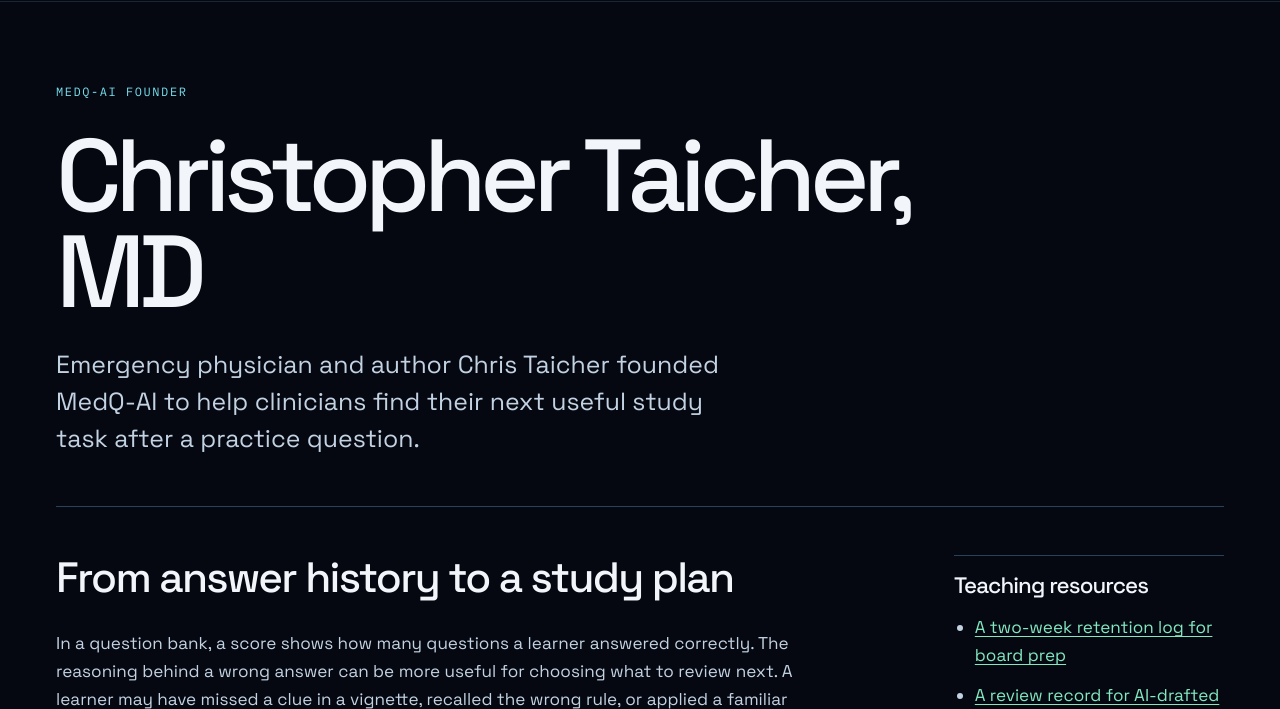
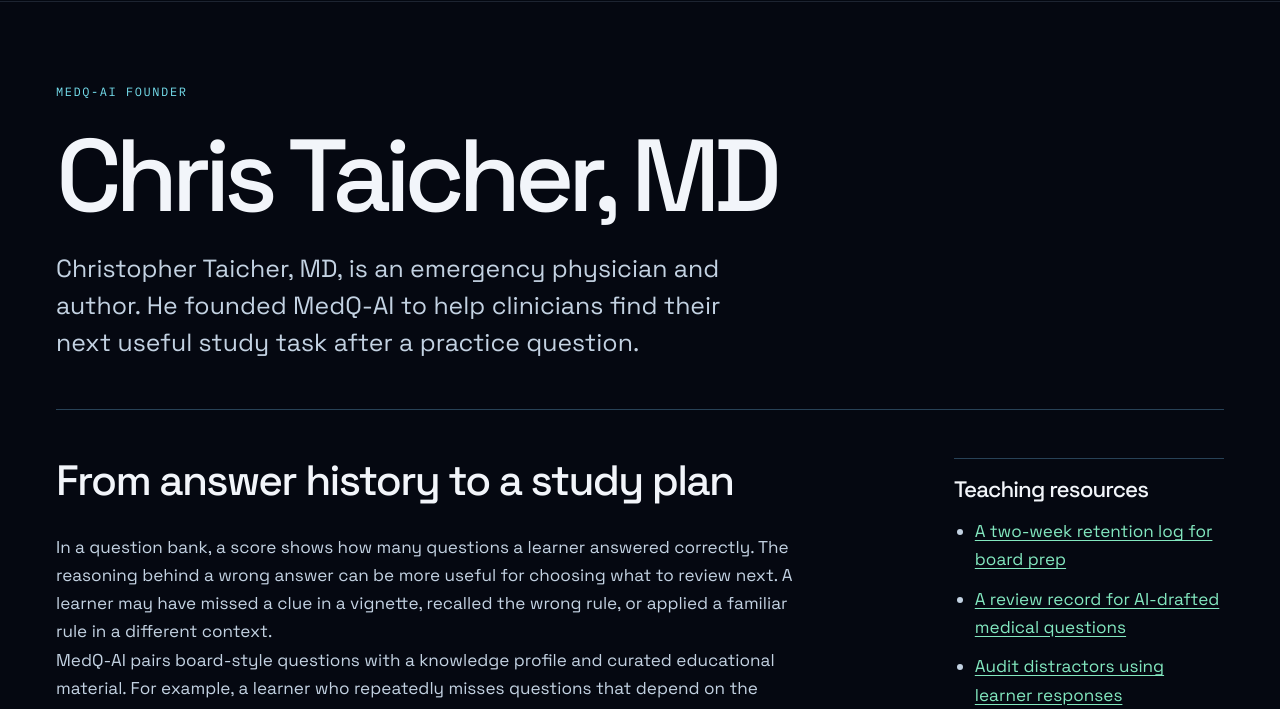
Before and after one commit to ctaicher/medq-ai-site, a plain HTML site: page founder/index.html in a window 1280 px wide. Shown: the part 82-791 px from the top of the page. Drawn offline with Linux system fonts and the light colour scheme.

Commit message:
Make Chris Taicher’s name visible on the MedQ-AI founder profile

```diff
--- a/founder/index.html
+++ b/founder/index.html
@@ -4,11 +4,11 @@
   <meta charset="utf-8">
   <meta name="viewport" content="width=device-width, initial-scale=1">
   <meta name="theme-color" content="#050811">
-  <title>Christopher Taicher, MD | Founder of MedQ-AI</title>
+  <title>Chris Taicher, MD | Founder of MedQ-AI</title>
   <meta name="description" content="Meet Chris Taicher, MD, the emergency physician who founded MedQ-AI, and learn how his approach connects board-style practice questions with targeted medical education.">
   <link rel="canonical" href="https://medq-ai.com/founder/">
   <meta property="og:type" content="profile">
-  <meta property="og:title" content="Christopher Taicher, MD | Founder of MedQ-AI">
+  <meta property="og:title" content="Chris Taicher, MD | Founder of MedQ-AI">
   <meta property="og:description" content="The emergency physician behind MedQ-AI and its approach to adaptive medical education.">
   <meta property="og:url" content="https://medq-ai.com/founder/">
   <link rel="icon" href="/assets/appicon.jpg">
@@ -45,8 +45,8 @@
   <main id="main">
     <section class="section-wrap founder-header">
       <p class="eyebrow">MedQ-AI founder</p>
-      <h1>Christopher Taicher, MD</h1>
-      <p class="founder-lead">Emergency physician and author Chris Taicher founded MedQ-AI to help clinicians find their next useful study task after a practice question.</p>
+      <h1>Chris Taicher, MD</h1>
+      <p class="founder-lead">Christopher Taicher, MD, is an emergency physician and author. He founded MedQ-AI to help clinicians find their next useful study task after a practice question.</p>
     </section>
     <div class="section-wrap founder-grid">
       <article>
@@ -70,7 +70,7 @@
           <li><a href="https://www.cmu.edu/swartz-center-for-entrepreneurship/resources-funding-and-talent/mcginnis-venture-competition/past-winners.html">Carnegie Mellon award record</a></li>
           <li><a href="https://haemr.org/people/chistopher-taicher/">Harvard Affiliated Emergency Medicine Residency</a></li>
           <li><a href="https://archive.emra.org/emresident/article/redefining-med-ed-with-ai">EM Resident article on AI in medical education</a></li>
-          <li><a href="https://christopher-taicher.ctaicher.chatgpt.site/about/">Physician biography and publications</a></li>
+          <li><a href="https://christopher-taicher.ctaicher.chatgpt.site/">Chris Taicher’s professional site</a></li>
         </ul>
       </aside>
     </div>
```
